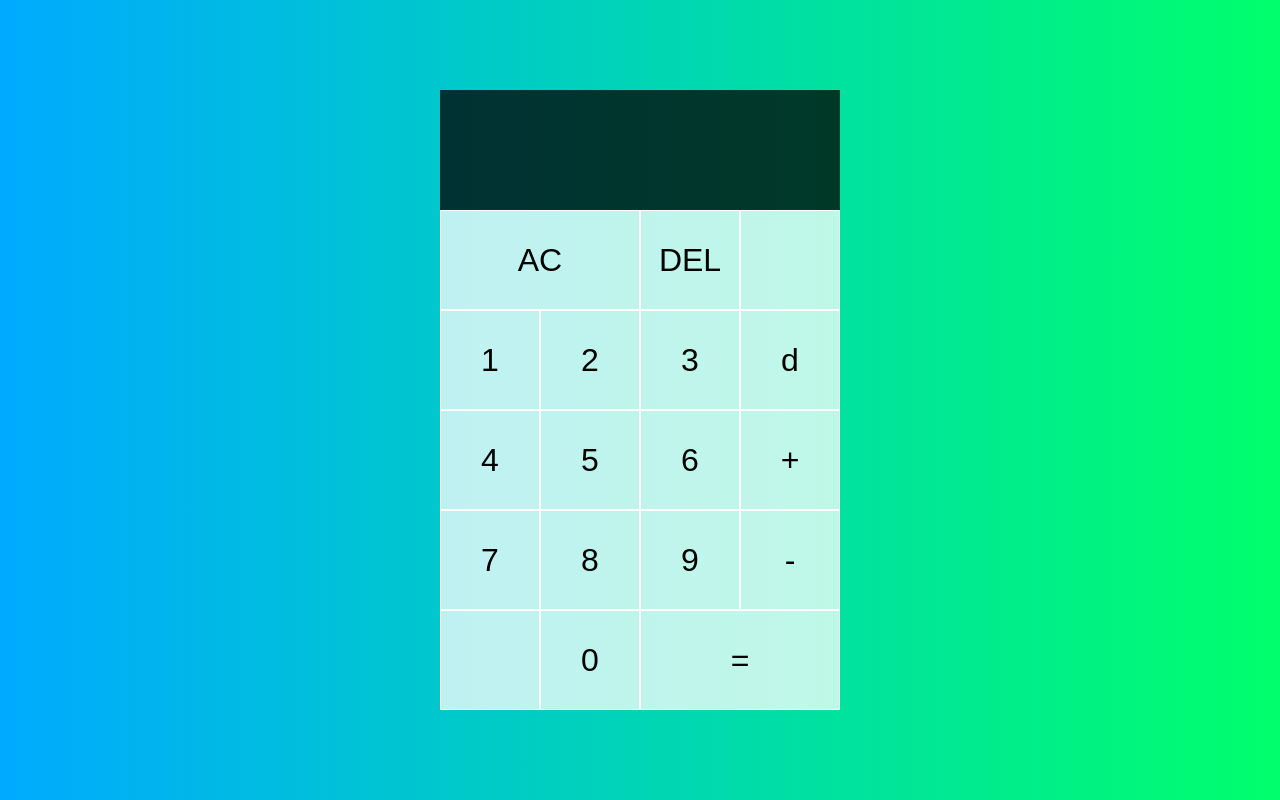
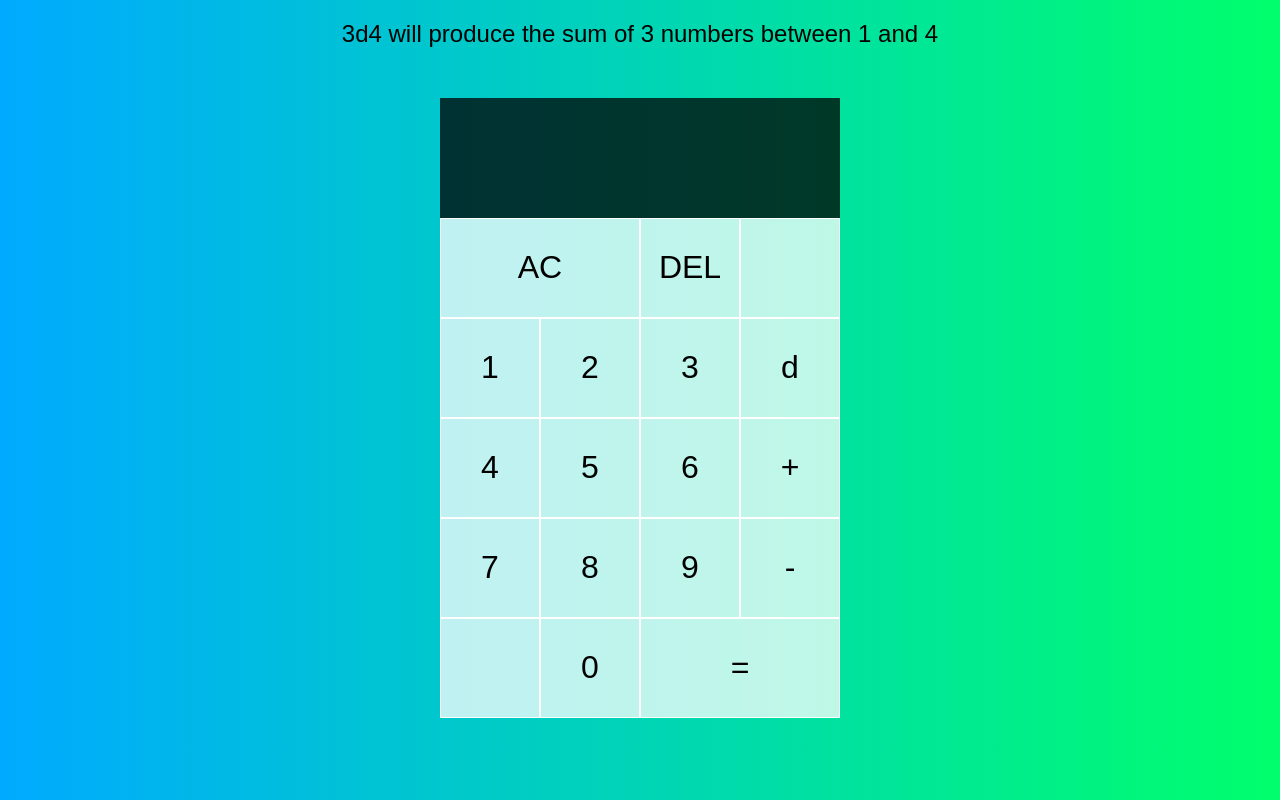
Before and after one commit to wcstrickland/rpgDiceCalculator, a plain HTML site: page index.html in a window 1280 px wide. Drawn offline with Linux system fonts and the light colour scheme.

Commit message:
explanation

```diff
--- a/index.html
+++ b/index.html
@@ -8,7 +8,8 @@
   <link href="styles.css" rel="stylesheet">
   <script src="script.js" defer></script>
 </head>
-<body>
+<body style="display: flex;justify-content: center;align-items: center;flex-direction: column;">
+  <h2>3d4 will produce the sum of 3 numbers between 1 and 4</h2>
   <div class="calculator-grid">
     <div class="output">
       <div data-previous-operand class="previous-operand"></div>
--- a/styles.css
+++ b/styles.css
@@ -14,7 +14,7 @@ body {
   display: grid;
   justify-content: center;
   align-content: center;
-  min-height: 100vh;
+  min-height: 85vh;
   grid-template-columns: repeat(4, 100px);
   grid-template-rows: minmax(120px, auto) repeat(5, 100px);
 }
```
